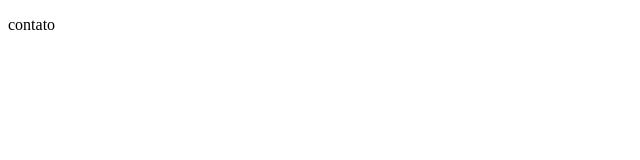
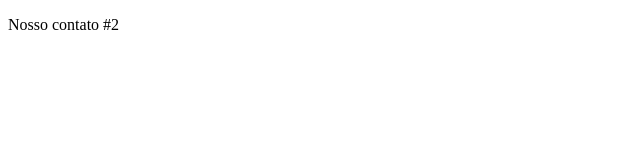
Before and after one commit to jhoniel-C/aula11-10, a plain HTML site: page contato.html in a window 1280 px wide. Shown: the full height of the page, 0-640 px from the left. Drawn offline with Linux system fonts and the light colour scheme.

Commit message:
alteracao final da pagina de contato closes #2

```diff
--- a/contato.html
+++ b/contato.html
@@ -6,6 +6,6 @@
     <title>Document</title>
 </head>
 <body>
-    <p>contato</p>
+    <p>Nosso contato #2</p>
 </body>
 </html>
```
